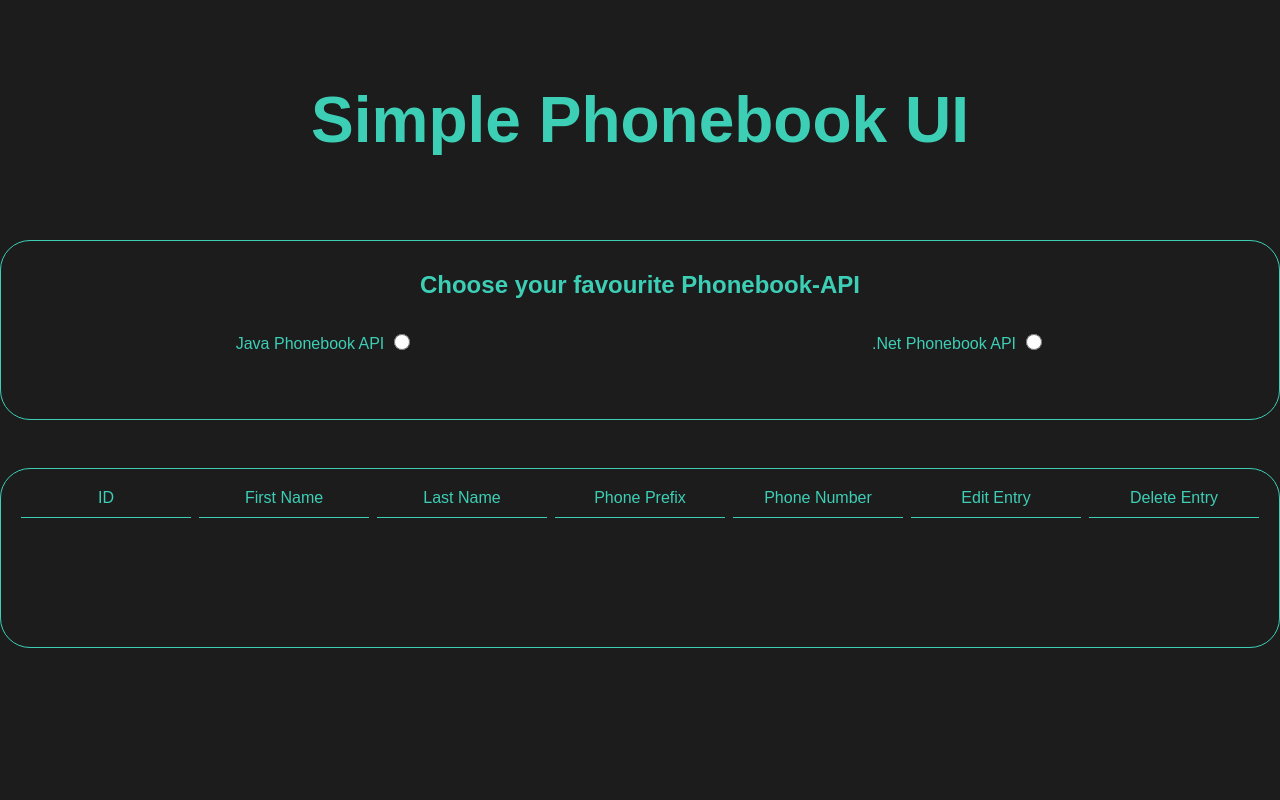
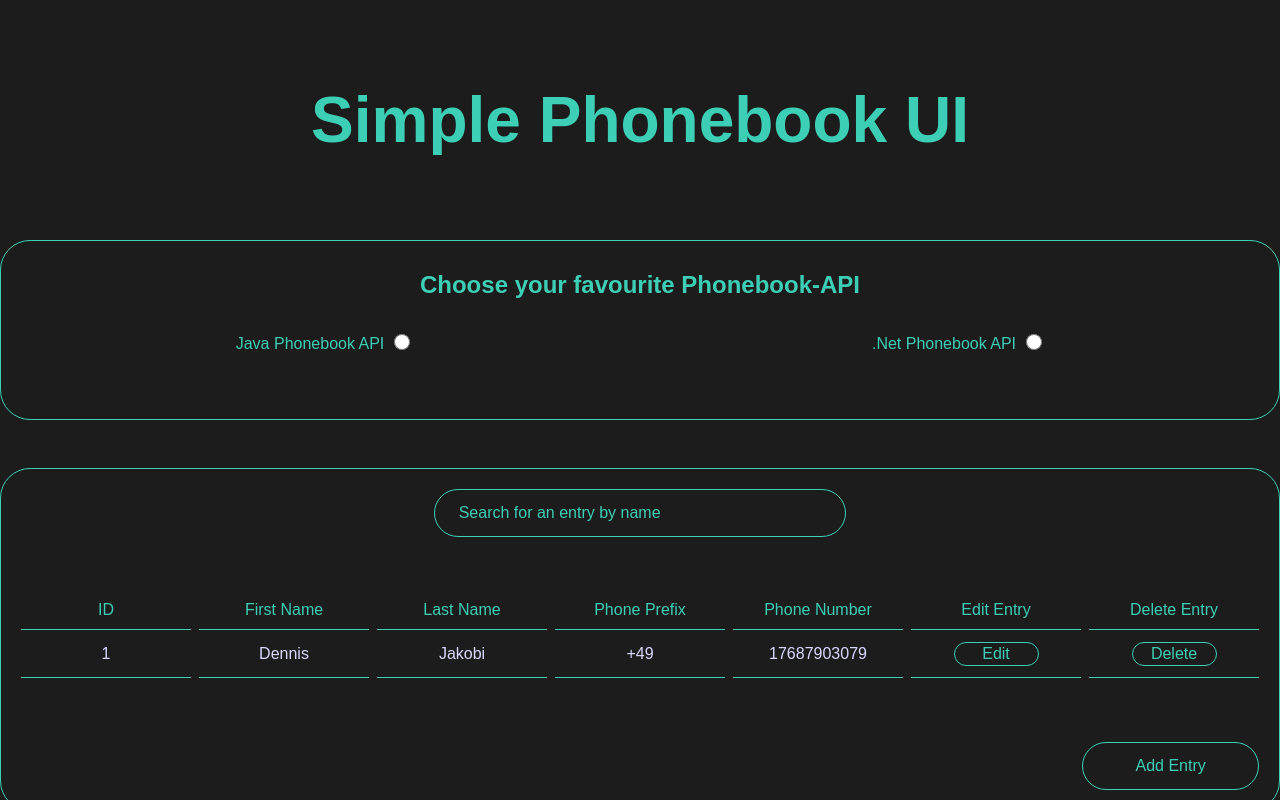
Before and after one commit to DennisJakobi76/PhonebookUI, an Angular app: page / in a window 1280 px wide. Shown: the top 800 px of the page. Built offline with nearby package versions, Linux system fonts and the light colour scheme.

Commit message:
added entry-component and searchfield and add-button

```diff
--- a/src/app/entries/entries.component.html
+++ b/src/app/entries/entries.component.html
@@ -1,3 +1,6 @@
+<div class="search-field-container">
+	<input type="text" class="search-field" placeholder="Search for an entry by name" />
+</div>
 <div class="entries-table-header-container">
 	<div class="entries-table-header">ID</div>
 	<div class="entries-table-header">First Name</div>
@@ -7,3 +10,7 @@
 	<div class="entries-table-header">Edit Entry</div>
 	<div class="entries-table-header">Delete Entry</div>
 </div>
+<app-entry />
+<div class="add-btn-container">
+	<button class="primary-btn"><span>Add Entry</span></button>
+</div>
--- a/src/app/entries/entries.component.scss
+++ b/src/app/entries/entries.component.scss
@@ -13,6 +13,29 @@
   margin-top: 48px;
 }
 
+.search-field-container {
+  display: flex;
+  justify-content: center;
+  align-items: center;
+  width: 100%;
+  margin-bottom: 64px;
+
+  > input {
+    width: 33.33%;
+    height: 48px;
+    background: none;
+    border: 1px solid var(--active-font-color);
+    border-radius: 30px;
+    color: var(--primary-font-color);
+    padding: 0 24px;
+    font-size: 16px;
+  }
+
+  ::placeholder {
+    color: var(--active-font-color);
+  }
+}
+
 .entries-table-header-container {
   display: flex;
   justify-content: space-between;
@@ -23,8 +46,20 @@
   .entries-table-header {
     border-bottom: 1px solid var(--active-font-color);
     padding-bottom: 10px;
-    margin-bottom: 10px;
     width: 14.28%;
     text-align: center;
   }
 }
+
+.add-btn-container {
+  display: flex;
+  justify-content: flex-end;
+  align-items: center;
+  width: 100%;
+  margin-top: 64px;
+
+  > button {
+    width: 14.28%;
+    height: 48px;
+  }
+}
--- /dev/null
+++ b/src/app/entries/entry/entry.component.html
@@ -0,0 +1,7 @@
+<div class="single-entry-value-container">1</div>
+<div class="single-entry-value-container">Dennis</div>
+<div class="single-entry-value-container">Jakobi</div>
+<div class="single-entry-value-container">+49</div>
+<div class="single-entry-value-container">17687903079</div>
+<div class="single-entry-value-container"><button class="primary-btn"><span>Edit</span></button></div>
+<div class="single-entry-value-container"><button class="primary-btn"><span>Delete</span></button></div>
--- /dev/null
+++ b/src/app/entries/entry/entry.component.scss
@@ -0,0 +1,19 @@
+:host {
+  display: flex;
+  justify-items: flex-start;
+  align-items: center;
+  width: 100%;
+  gap: 8px;
+}
+
+.single-entry-value-container {
+  display: flex;
+  justify-content: center;
+  align-items: center;
+  font-size: 16px;
+  font-weight: 500;
+  color: var(--primary-font-color);
+  width: 14.28%;
+  height: 48px;
+  border-bottom: 1px solid var(--active-font-color);
+}
--- a/src/styles.scss
+++ b/src/styles.scss
@@ -53,18 +53,33 @@ a {
 }
 
 .primary-btn {
-  border: 1px solid rgba(255, 255, 255, 1);
+  display: flex;
+  justify-content: center;
+  align-items: center;
+  border: 1px solid var(--active-font-color);
   background: none;
-  height: 48px;
+  height: 24px;
+  width: 50%;
   padding: 0 24px 0 24px;
-  color: var(--primary-font-color);
+  font-weight: 500;
+  font-size: 16px;
+  color: var(--active-font-color);
   border-radius: 100px;
   gap: 10px;
   cursor: pointer;
-  transition: all 0.3s ease-in-out;
+  transition: all 0.5s ease-in-out;
+  overflow: hidden;
+
+  > span {
+    transition: transform 0.8s ease-in-out;
+  }
 
   &:hover {
-    border-color: var(--active-font-color);
-    color: var(--active-font-color);
+    border-color: var(--primary-font-color);
+
+    > span {
+      transform: translateX(-200%);
+      color: var(--primary-font-color);
+    }
   }
 }
```
Also changed, not shown: src/app/entries/entries.component.ts (+4 -5 lines), src/app/entries/entry/entry.component.ts (added, +11 -0 lines), 1 other file (tests, documents, lock files or other folders).
